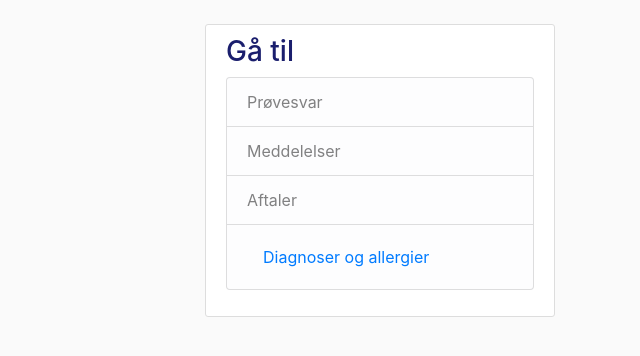
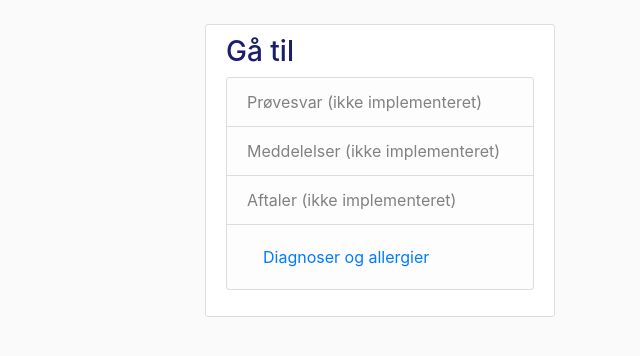
Before and after one commit to Gothl/UISPrototype, a Python web app: template UIS_Prototype-master/bank/templates/layout_acc.html in a window 1280 px wide. Shown: the part 56-412 px from the top of the page, without its empty margins (640-1280 px from the left). Run offline with Jinja, Linux system fonts and the light colour scheme; the template is opened without the code that fills it, so the values that code supplies are empty; some libraries are stand-ins or nearby versions.

Commit message:
Ryddede lidt op i layoutet for logget ind

```diff
--- a/UIS_Prototype-master/bank/templates/layout_acc.html
+++ b/UIS_Prototype-master/bank/templates/layout_acc.html
@@ -29,7 +29,7 @@
               <a class="nav-item nav-link" href="{{ url_for('Login.home') }}">Hjem</a>
               {% if current_user.is_authenticated %}
                 <li class="dropdown">
-                 <a href="#" class="nav-item nav-link dropdown-toggle" data-toggle="dropdown">MinSP<b class="caret"></b></a>
+                 <a href="#" class="nav-item nav-link dropdown-toggle" data-toggle="dropdown">Min profil<b class="caret"></b></a>
                  <ul class="dropdown-menu">
                     <li><a class="nav-item nav-link" href="{{ url_for('Login.account') }}">Journal</a></li>
 {#                    <li><a class="nav-item nav-link" href="{{ url_for('Employee.transfer') }}">Transfer</a></li>#}
@@ -47,9 +47,11 @@
             <!-- Navbar Right Side -->
             <div class="navbar-nav">
               {% if current_user.is_authenticated %}
+{#
                 <a class="nav-item nav-link" href="{{ url_for('Login.account') }}">Journal</a>
-{#                <a class="nav-item nav-link" href="{{ url_for('Employee.transfer') }}">Transfer</a>#}
+                <a class="nav-item nav-link" href="{{ url_for('Employee.transfer') }}">Transfer</a>
                 <a class="nav-item nav-link" href="{{ url_for('Profil.diagnoser') }}">Diagnoser og allergier</a>
+#}
                 <a class="nav-item nav-link" href="{{ url_for('Login.logout') }}">Log ud</a>
               {% else %}
                 <a class="nav-item nav-link" href="{{ url_for('Login.login') }}">Log ind</a>
@@ -79,9 +81,9 @@
             <h3>Gå til</h3>
               <ul class="list-group">
 {#                <li class="list-group-item list-group-item-light"><a class="nav-item nav-link" href="{{ url_for('Employee.transfer') }}">Transfer</a></li>#}
-                <li class="list-group-item list-group-item-light">Prøvesvar</li>
-                <li class="list-group-item list-group-item-light">Meddelelser</li>
-                <li class="list-group-item list-group-item-light">Aftaler</li>
+                <li class="list-group-item list-group-item-light">Prøvesvar (ikke implementeret)</li>
+                <li class="list-group-item list-group-item-light">Meddelelser (ikke implementeret)</li>
+                <li class="list-group-item list-group-item-light">Aftaler (ikke implementeret)</li>
                 <li class="list-group-item list-group-item-light"><a class="nav-item nav-link" href="{{ url_for('Profil.diagnoser') }}">Diagnoser og allergier</a></li>
               </ul>
             </p>
```
